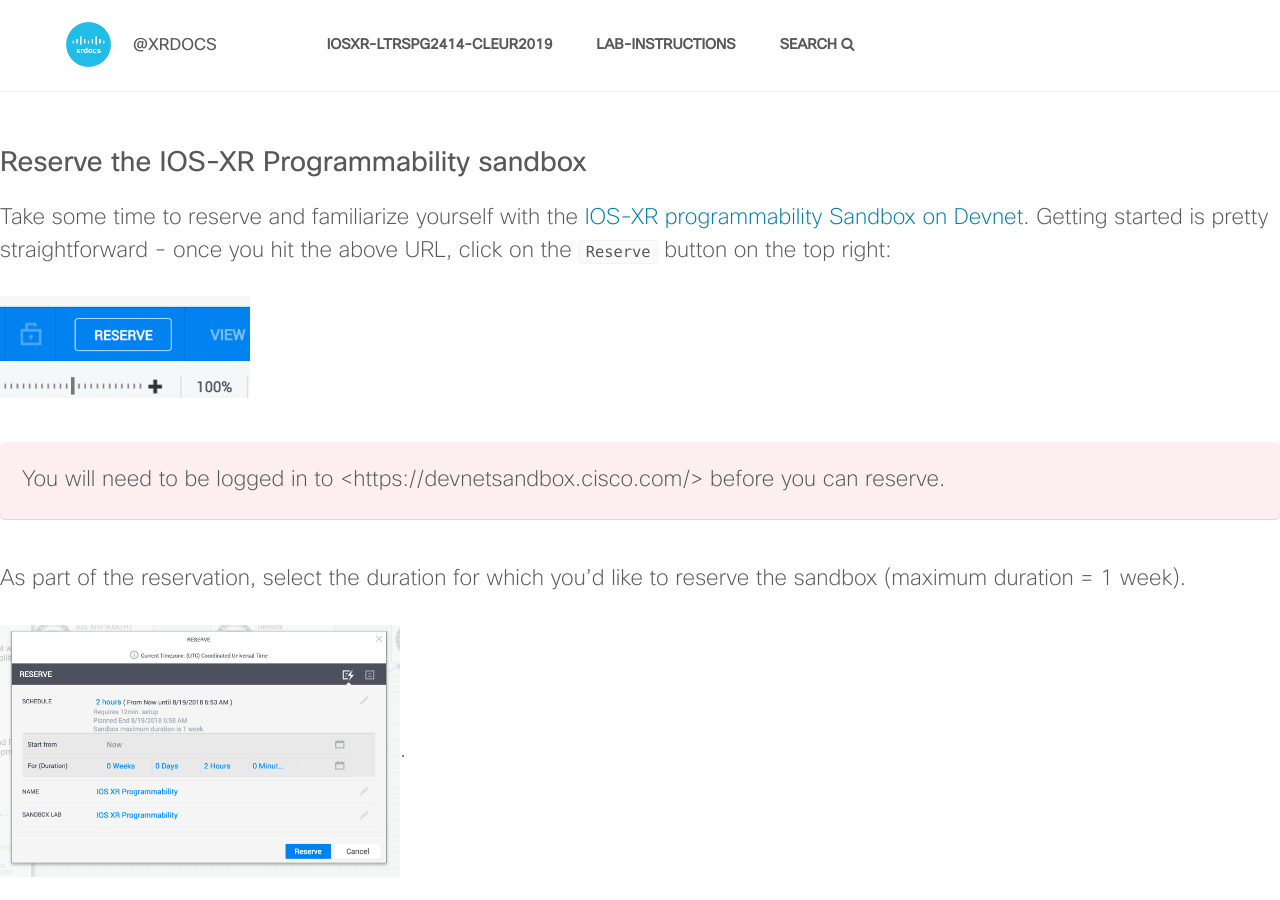
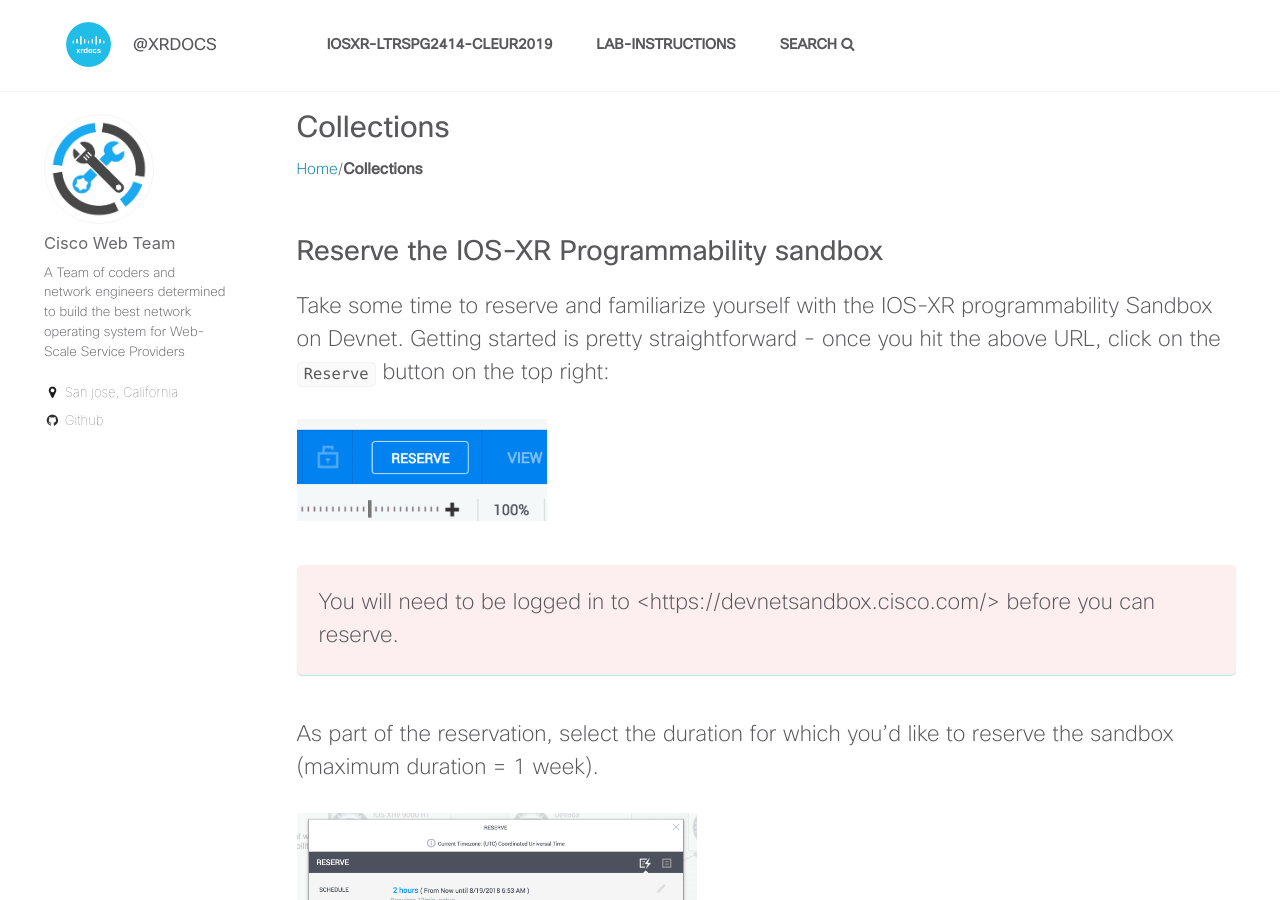
Before and after one commit to nanog75/hackathon, a Jekyll site: the page built from _pages/connect_pod.md, in a window 1280 px wide and 900 px high. Built offline with Jekyll 4.4.1, drawn with Linux system fonts in a browser that asks for light colours; our own code applies the rules of GitHub Pages for plain Markdown files.

Commit message:
Update connect_pod.md

```diff
--- a/_pages/connect_pod.md
+++ b/_pages/connect_pod.md
@@ -1,3 +1,10 @@
+---
+layout: archive
+title: "Collections"
+permalink: /connect-to-pods/
+author_profile: true
+---
+
 {% include base_path %}
 
 ### Reserve the IOS-XR Programmability sandbox
```
